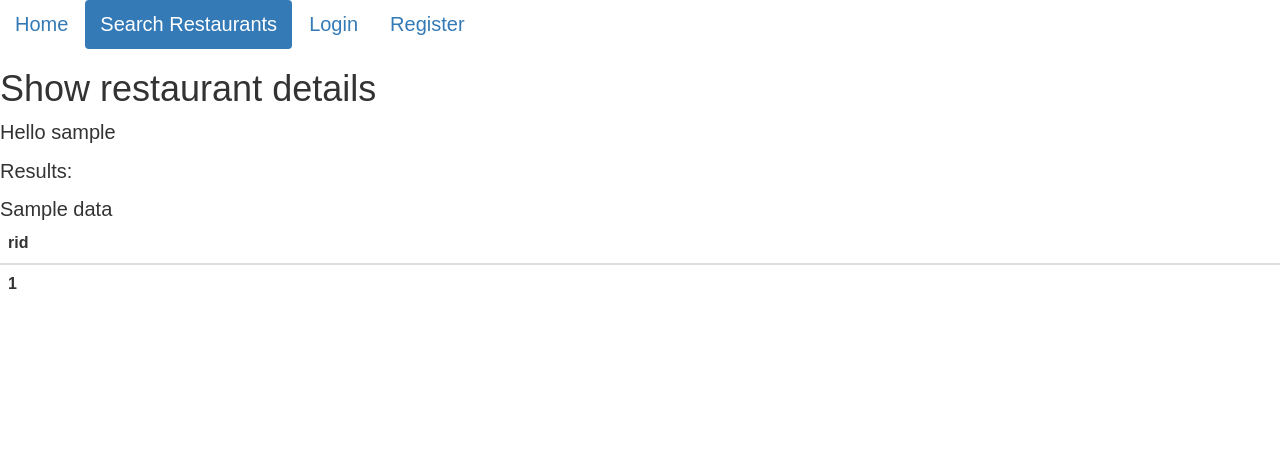
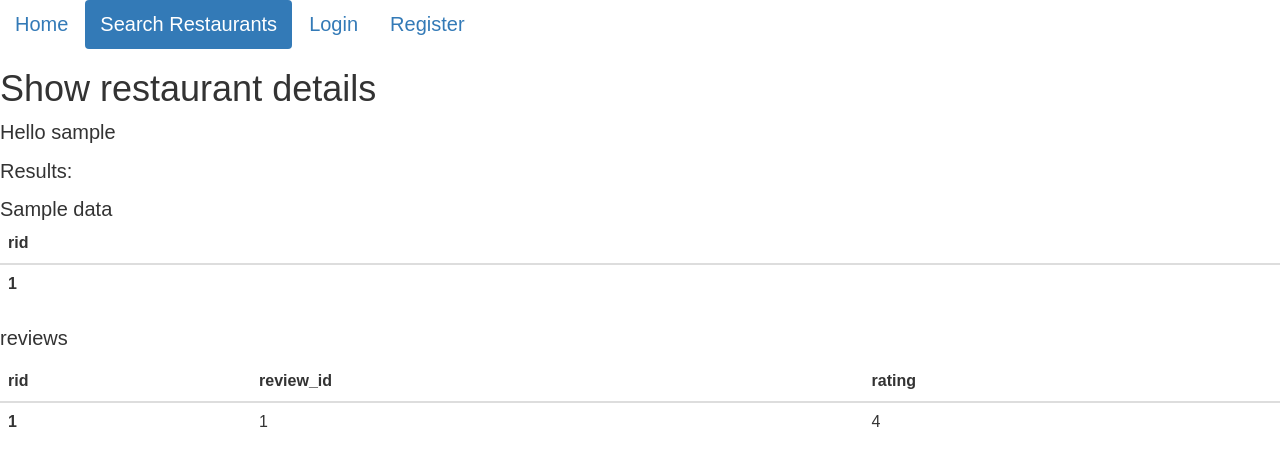
Before and after one commit to SicilyZzz/database-project-1, a Flask app: template templates/show_restaurant_detail.html in a window 1280 px wide. Shown: the top 466 px of the page. Run offline with Flask 2, Linux system fonts and the light colour scheme; the template is opened without the code that fills it: most values are stand-ins (such as "Sample title", 1, 10 or a date in 2020); lists and menus that the app fills with data are empty; parts of the project's set-up code (start-up, migrations or seed data) failed here and were passed over; some libraries are stand-ins or nearby versions.

Commit message:
start restaurant detail add sth to show reviews

```diff
--- a/server.py
+++ b/server.py
@@ -288,11 +288,14 @@ def search_restaurants_act():
                 sql=sql+"AND "+col+"="+sp+restaurants[col]+sp
 
     print(restaurants)
-    cursor = g.conn.execute(sql)
-    for result in cursor:
-        results.append(result)
-        # names.append(result['r_name'])  # can also be accessed using result[0]
-    cursor.close()
+    try:
+        cursor = g.conn.execute(sql)
+        for result in cursor:
+            results.append(result)
+            # names.append(result['r_name'])  # can also be accessed using result[0]
+        cursor.close()
+    except:
+        flash('error')
 
     # return redirect('/search_restaurants')
     return search_restaurants(results)
@@ -314,12 +317,27 @@ def search_restaurants(results=None):
 def show_restaurant_details():
     restaurant={}
     restaurant['rid']=request.args.get('rid')
+
     username="guest"
     if session.get('logged_in'):
         username=session['u_name']
 
-    # context = dict(username=username)
-    context = dict(data = restaurant, username=username)
+    # SELECT with rid
+    # restaurants
+    # TODO: SELECT * FROM restaurants
+
+    # reviews
+    reviews=[]
+    try:
+        cursor = g.conn.execute('SELECT * FROM reviews WHERE rid=%(rid)s', restaurant)
+        for result in cursor:
+            reviews.append(result)
+            # names.append(result['r_name'])  # can also be accessed using result[0]
+        cursor.close()
+    except:
+        flash('error')
+    # print(reviews)
+    context = dict(data = restaurant, username=username, reviews=reviews)
 
     return render_template("show_restaurant_detail.html", **context)
 if __name__ == "__main__":
--- a/templates/show_restaurant_detail.html
+++ b/templates/show_restaurant_detail.html
@@ -42,6 +42,7 @@
 
   {% if data != None %}
     <div>{{data}}</div>
+    <!-- show restaurant details -->
     <table class="table">
       <thead>
         <tr>
@@ -63,6 +64,28 @@
       </tbody>
     </table>
   {% endif %}
+
+<p>reviews</p>
+<table class="table">
+  <thead>
+    <tr>
+      <th scope="col">rid</th>
+      <th scope="col">review_id</th>
+      <th scope="col">rating</th>
+      <!-- <th scope="col">Handle</th> -->
+    </tr>
+  </thead>
+  <tbody>
+
+    {% for n in reviews %}
+    <tr>
+      <th scope="row">{{n.rid}}</th>
+      <td>{{n.review_id}}</td>
+      <td>{{n.rating}}</td>
+    </tr>
+    {% endfor %}
+  </tbody>
+</table>
 </body>
 
 
```
